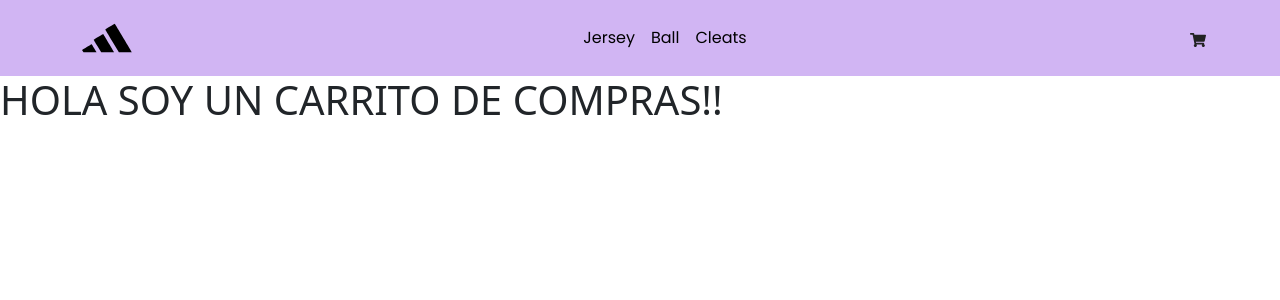
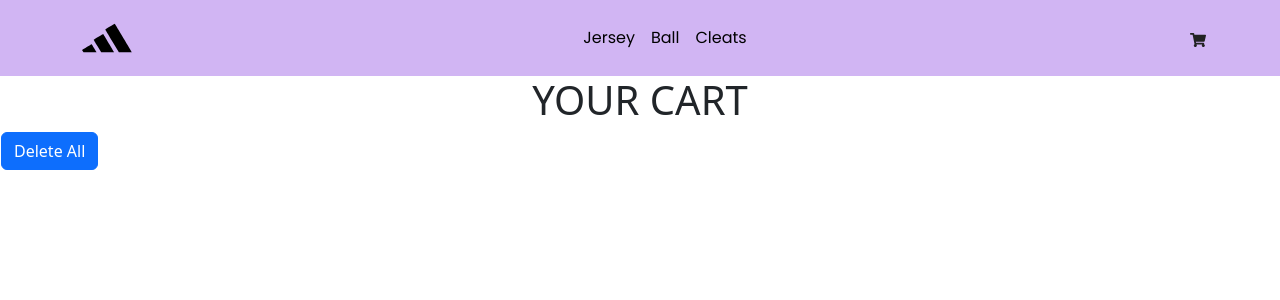
Before and after one commit to alvarezfelipedev/ecomm-alvarez-felipe, a React (Create React App) app: page /cart in a window 1280 px wide. Shown: the top 300 px of the page. Built offline with nearby package versions, Linux system fonts and the light colour scheme; a web font is replaced by a local one.

Commit message:
cart-context

```diff
--- a/src/App.js
+++ b/src/App.js
@@ -1,6 +1,7 @@
 import 'bootstrap/dist/css/bootstrap.min.css';
 import { BrowserRouter, Routes, Route } from 'react-router-dom';
-import Cart from './components/CartWidget/Cart';
+import CartContextProvider from './components/CartContext/CartContext';
+import Cart from './components/Cart/Cart';
 import NavBar from "./components/NavBar/NavBar";
 import ItemDetailContainer from './containers/ItemDetailContainer';
 import ItemListContainer from './containers/ItemListContainer';
@@ -8,6 +9,7 @@ import ItemListContainer from './containers/ItemListContainer';
 function App() {
   return (
     <>
+    <CartContextProvider>
       <BrowserRouter>
         <NavBar />
         <Routes>
@@ -17,6 +19,7 @@ function App() {
           <Route path='/cart' element={<Cart />}></Route>
         </Routes>
       </BrowserRouter>
+    </CartContextProvider>
     </>
   );
 }
--- /dev/null
+++ b/src/components/Cart/Cart.css
@@ -0,0 +1,23 @@
+* {
+    margin: 0;
+    padding: 0;
+}
+
+.titulo-cart {
+    text-align: center;
+}
+
+.btn-delete-all {
+    margin-left: 1px;
+    justify-content:end ;
+}
+
+.img-cart {
+    width: 10%;
+    margin-left: 50px;
+}
+
+.btn-delete-item {
+    margin-left: 50px;
+
+}
--- /dev/null
+++ b/src/components/Cart/Cart.jsx
@@ -0,0 +1,38 @@
+import { useContext } from "react";
+import { CartContext } from "../CartContext/CartContext";
+import Button from "react-bootstrap/Button";
+
+import "./Cart.css";
+
+const Cart = () => {
+  const ctx = useContext(CartContext);
+
+  return (
+    <>
+      <div>
+        <h1 className="titulo-cart">YOUR CART</h1>
+
+        <Button className="btn-delete-all" onClick={ctx.clear}>
+          Delete All
+        </Button>
+
+        {ctx.cartList.map((item) => (
+          <ol>
+            <h1>{item.titulo}</h1>
+            <h3>Price:{item.precio}</h3>
+            <h3>Cantidad:{item.qty}</h3>
+            <img className="img-cart" src={`${item.imagen}`} alt="" />
+            <Button
+              className="btn-delete-item"
+              onClick={() => ctx.removeItem(item.id)}
+            >
+              Delete this product
+            </Button>
+          </ol>
+        ))}
+      </div>
+    </>
+  );
+};
+
+export default Cart;
--- /dev/null
+++ b/src/components/CartContext/CartContext.jsx
@@ -0,0 +1,27 @@
+import { useState, createContext } from "react";
+
+export const CartContext = createContext();
+
+const CartContextProvider = ({children}) => {
+    const [cartList, setCartList] = useState([]);
+
+    const addItem = (item, qty) => {
+        setCartList([...cartList, {qty, ...item}]);
+    }
+
+    const clear = () => {
+        setCartList([]);
+    }
+
+    const removeItem = (id) => {
+        setCartList(cartList.filter(item => item.id!== id))
+    }
+
+    return (
+        <CartContext.Provider value={{cartList, addItem, clear, removeItem}}>
+            {children}
+        </CartContext.Provider>
+    );
+}
+
+export default CartContextProvider;
--- a/src/components/CartWidget/Cart.jsx
+++ /dev/null
@@ -1,5 +0,0 @@
-const Cart = () => {
-  return <h1>HOLA SOY UN CARRITO DE COMPRAS!!</h1>;
-};
-
-export default Cart;
--- a/src/components/ItemDetail/ItemDetail.jsx
+++ b/src/components/ItemDetail/ItemDetail.jsx
@@ -4,15 +4,19 @@ import { Link } from "react-router-dom";
 import Button from "react-bootstrap/Button";
 import ItemCount from "../ItemCount/ItemCount";
 import Swal from "sweetalert2";
+import { useContext } from "react";
+import { CartContext } from "../CartContext/CartContext";
 
 const ItemDetail = ({ items }) => {
   const [itemCount, setItemCount] = useState(0);
+  const ctx = useContext(CartContext)
 
   const onAdd = (qty) => {
     const Toast = Swal.mixin({
       toast: true,
       position: "top-end",
       showConfirmButton: false,
+      margin: "50px",
       timer: 1000,
       timerProgressBar: false,
       didOpen: (toast) => {
@@ -26,6 +30,7 @@ const ItemDetail = ({ items }) => {
       title: `You have selected ${qty} items.`,
     });
     setItemCount(qty);
+    ctx.addItem(items,qty);
   };
 
   return (
```
